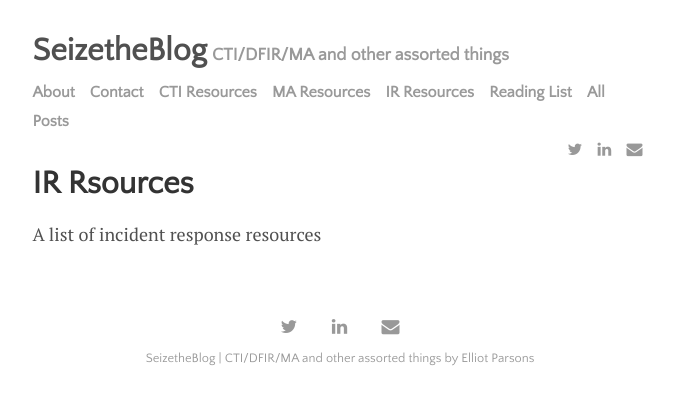
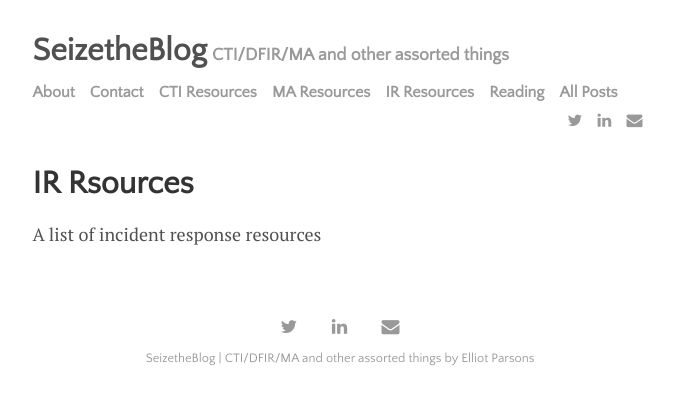
Before and after one commit to seizethecheese/seizethecheese.github.io, a Jekyll site: the page built from menu/ir.md, in a window 1280 px wide. Shown: the top 405 px of the page, without its empty margins (300-974 px from the left). Built offline with Jekyll 4.4.1, drawn with Linux system fonts in a browser that asks for light colours; some web fonts are replaced.

Commit message:
Update settings.yml

```diff
--- a/_data/settings.yml
+++ b/_data/settings.yml
@@ -12,7 +12,7 @@ menu:
 - {name: 'CTI Resources', url: 'cti.html'}
 - {name: 'MA Resources', url: 'ma.html'}
 - {name: 'IR Resources', url: 'ir.html'}
-- {name: 'Reading List', url: 'reading.html'}
+- {name: 'Reading', url: 'reading.html'}
 - {name: 'All Posts', url: 'posts.html'}
 
 
```
